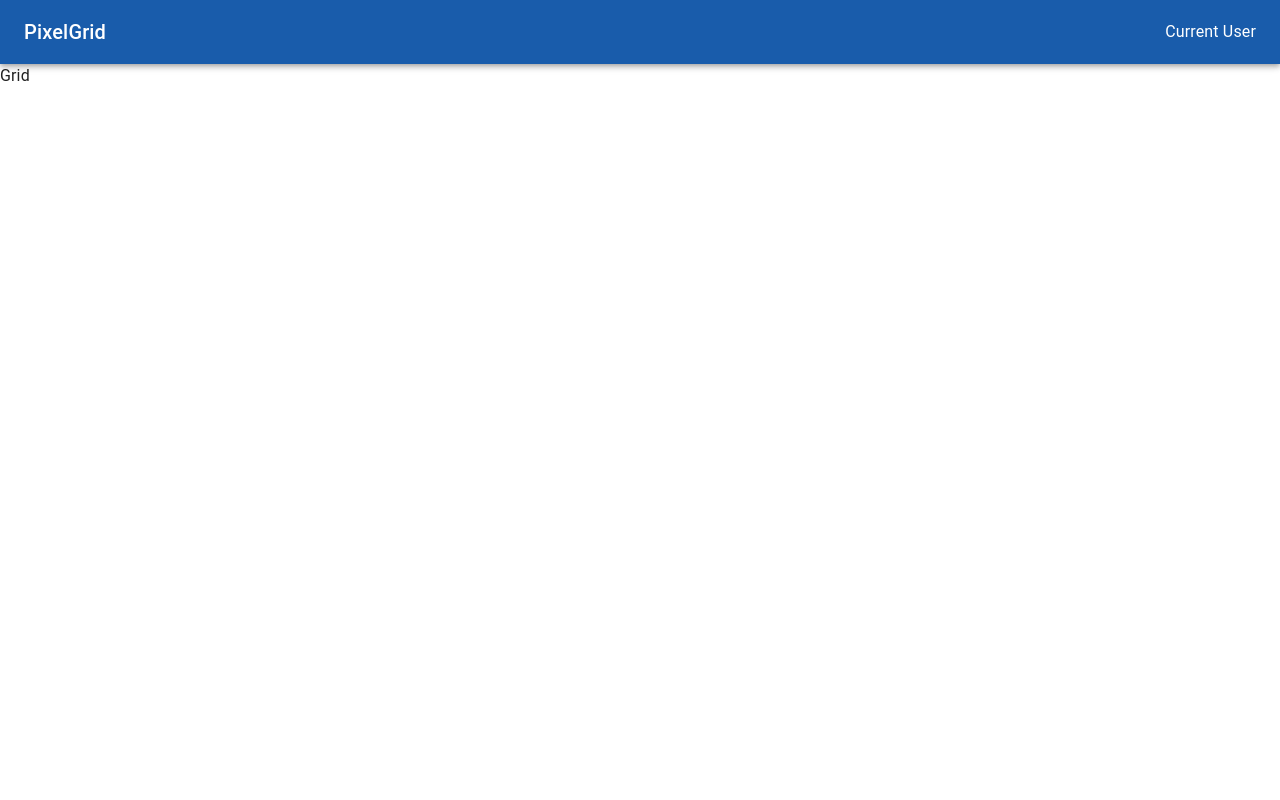
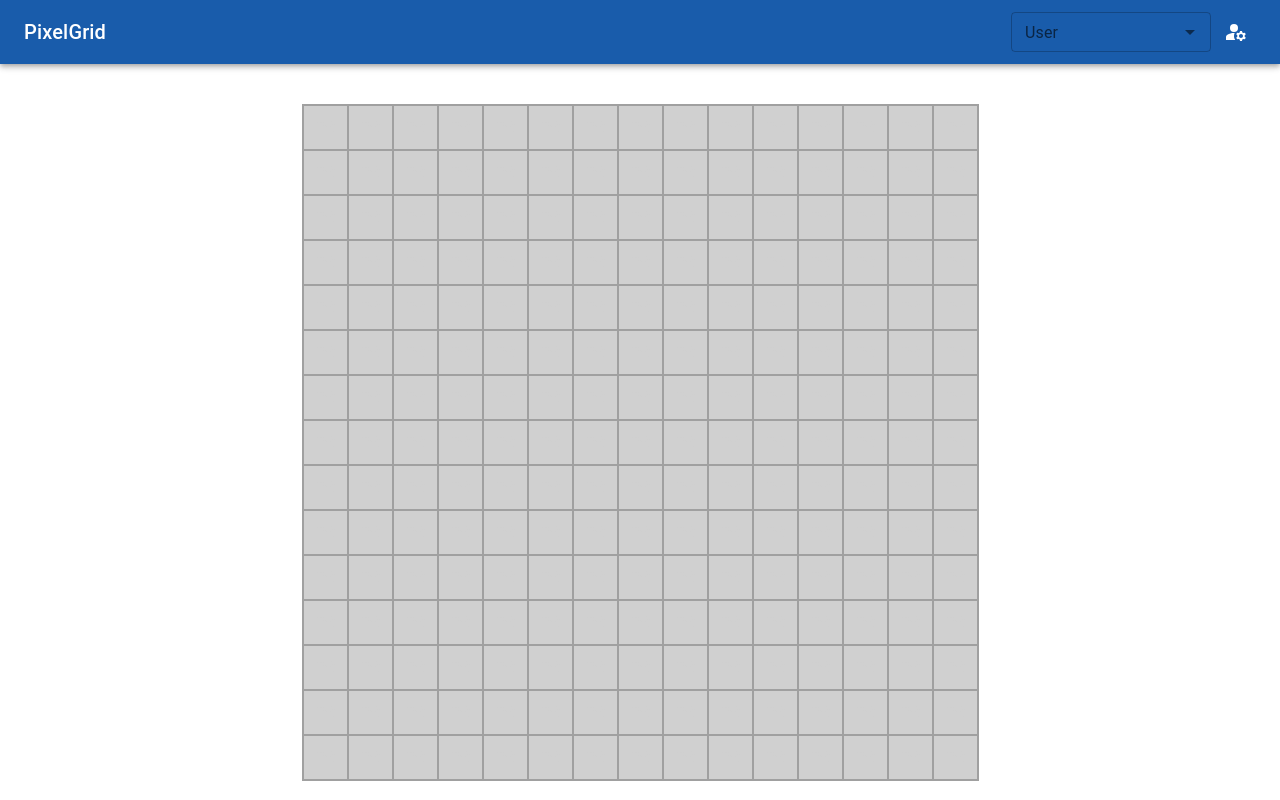
Before and after one commit to kronning6/pixel-grid-symfony-cra-mui, a React (Create React App) app in the folder app/: page / in a window 1280 px wide. Built offline with nearby package versions, Linux system fonts and the light colour scheme.

Commit message:
Add first grid with dummy data and user login dropdown

```diff
--- a/app/package.json
+++ b/app/package.json
@@ -5,6 +5,7 @@
   "dependencies": {
     "@emotion/react": "^11.10.4",
     "@emotion/styled": "^11.10.4",
+    "@mui/icons-material": "^5.10.9",
     "@mui/material": "^5.10.4",
     "@testing-library/jest-dom": "^5.16.5",
     "@testing-library/react": "^13.4.0",
--- a/app/src/App.tsx
+++ b/app/src/App.tsx
@@ -2,6 +2,8 @@ import React from 'react';
 import { BrowserRouter as Router, Routes, Route } from 'react-router-dom';
 import ThemeProvider from './components/mui/ThemeProvider/ThemeProvider';
 import Dashboard from './components/Dashboard/Dashboard';
+import Grid from './components/Grid/Grid';
+import Profile from './components/Profile/Profile';
 
 const App = (): JSX.Element => {
   return (
@@ -10,8 +12,8 @@ const App = (): JSX.Element => {
         <Routes>
           {/* Dashboard routes */}
           <Route path="/" element={<Dashboard />}>
-            <Route index element={<div>Grid</div>} />
-            <Route path="profile" element={<div>Profile</div>} />
+            <Route index element={<Grid />} />
+            <Route path="profile" element={<Profile />} />
           </Route>
           {/* End of Dashboard routes */}
         </Routes>
--- a/app/src/components/Dashboard/Dashboard.tsx
+++ b/app/src/components/Dashboard/Dashboard.tsx
@@ -1,11 +1,16 @@
-import React, { PropsWithChildren } from 'react';
-import { Outlet } from 'react-router-dom';
+import React from 'react';
+import { Outlet, useNavigate } from 'react-router-dom';
+import AppBar from '../mui/AppBar/AppBar';
+import Autocomplete from '../mui/Autocomplete/Autocomplete';
 import Box from '../mui/Box/Box';
-import AppBar from '../mui/AppBar/AppBar';
+import TextField from '../mui/TextField/TextField';
 import Toolbar from '../mui/Toolbar/Toolbar';
 import Typography from '../mui/Typography/Typography';
+import IconButton from '../mui/IconButton/IconButton';
+import EditProfileIcon from '../mui/icons/EditProfileIcon';
 
-const Dashboard = (props: PropsWithChildren): JSX.Element => {
+const Dashboard = (): JSX.Element => {
+  const navigate = useNavigate();
   return (
     <Box
       sx={{
@@ -21,7 +26,23 @@ const Dashboard = (props: PropsWithChildren): JSX.Element => {
             <Typography variant="h6" noWrap sx={{ flexGrow: 1 }}>
               PixelGrid
             </Typography>
-            <Box>Current User</Box>
+            <Box
+              sx={{
+                display: 'flex',
+              }}
+            >
+              <Autocomplete
+                sx={{
+                  width: '200px',
+                }}
+                size={'small'}
+                options={[{ label: 'Kyle Ronning', value: '1' }]}
+                renderInput={(params) => <TextField color={'error'} {...params} label="User" />}
+              />
+              <IconButton sx={{ color: '#fff', marginLeft: '5px' }} onClick={() => navigate('profile')}>
+                <EditProfileIcon />
+              </IconButton>
+            </Box>
           </Toolbar>
         </AppBar>
       </Box>
--- /dev/null
+++ b/app/src/components/Grid/Grid.tsx
@@ -0,0 +1,46 @@
+import React from 'react';
+import Box from '../mui/Box/Box';
+import Pixel from '../Pixel/Pixel';
+
+const Grid = (): JSX.Element => {
+  // Temp data
+  const gridList = [];
+  for (let y = 14; y >= 0; y--) {
+    for (let x = 0; x <= 14; x++) {
+      gridList.push({ x: x, y: y });
+    }
+  }
+  const pixelsWide =
+    1 +
+    Math.abs(gridList.reduce((min, p) => (p.x < min ? p.x : min), gridList[0].x)) +
+    gridList.reduce((max, p) => (p.x > max ? p.x : max), gridList[0].x);
+  const size = 45;
+  // Temp data
+
+  return (
+    <Box
+      sx={{
+        display: 'flex',
+        flexDirection: 'column',
+        height: '100%',
+        width: '100%',
+      }}
+    >
+      <Box
+        sx={{
+          border: '1px solid #a0a0a0',
+          marginTop: '40px',
+          marginLeft: 'auto',
+          marginRight: 'auto',
+          width: `${2 + size * pixelsWide}px`,
+        }}
+      >
+        {gridList.map((pixelData, index) => (
+          <Pixel key={index} label={'PG'} size={size} backgroundColor="#d0d0d0" color="#d0d0d0" />
+        ))}
+      </Box>
+    </Box>
+  );
+};
+
+export default Grid;
--- /dev/null
+++ b/app/src/components/Pixel/Pixel.tsx
@@ -0,0 +1,32 @@
+import React from 'react';
+import Box from '../mui/Box/Box';
+
+export interface PixelProps {
+  color: string;
+  backgroundColor: string;
+  label: string;
+  size: number;
+}
+
+const Pixel = (props: PixelProps): JSX.Element => {
+  return (
+    <Box
+      sx={{
+        display: 'inline-flex',
+        alignItems: 'center',
+        justifyContent: 'center',
+        backgroundColor: props.backgroundColor,
+        border: '1px solid #a0a0a0',
+        color: props.color,
+        cursor: 'pointer',
+        fontSize: '100%',
+        height: `${props.size}px`,
+        width: `${props.size}px`,
+      }}
+    >
+      {props.label}
+    </Box>
+  );
+};
+
+export default Pixel;
--- /dev/null
+++ b/app/src/components/Profile/Profile.tsx
@@ -0,0 +1,21 @@
+import React from 'react';
+import Box from '../mui/Box/Box';
+import Typography from '../mui/Typography/Typography';
+
+const Profile = (): JSX.Element => {
+  return (
+    <Box
+      sx={{
+        backgroundColor: 'orange',
+        display: 'flex',
+        flexDirection: 'column',
+        height: '100%',
+        width: '100%',
+      }}
+    >
+      <Typography variant="h1">Profile</Typography>
+    </Box>
+  );
+};
+
+export default Profile;
--- /dev/null
+++ b/app/src/components/mui/Autocomplete/Autocomplete.tsx
@@ -0,0 +1,17 @@
+import React from 'react';
+import { Autocomplete as MuiAutocomplete, AutocompleteRenderInputParams, SxProps, Theme } from '@mui/material';
+
+export interface AutocompleteProps {
+  options: ReadonlyArray<{ label: string; value: string }>;
+  sx?: SxProps<Theme>;
+  size?: 'small' | 'medium';
+  renderInput: (params: AutocompleteRenderInputParams) => React.ReactNode;
+}
+
+const Autocomplete = ({ ...rest }: AutocompleteProps): JSX.Element => {
+  return (
+    <MuiAutocomplete disablePortal isOptionEqualToValue={(option, value) => option.value === value.value} {...rest} />
+  );
+};
+
+export default Autocomplete;
--- /dev/null
+++ b/app/src/components/mui/IconButton/IconButton.tsx
@@ -0,0 +1,10 @@
+import React from 'react';
+import { IconButton as MuiIconButton, IconButtonProps as MuiIconButtonProps } from '@mui/material';
+
+export type IconButtonProps = MuiIconButtonProps;
+
+const IconButton = ({ children, ...rest }: IconButtonProps): JSX.Element => {
+  return <MuiIconButton {...rest}>{children}</MuiIconButton>;
+};
+
+export default IconButton;
--- /dev/null
+++ b/app/src/components/mui/TextField/TextField.tsx
@@ -0,0 +1,10 @@
+import React from 'react';
+import { TextField as MuiTextField, TextFieldProps as MuiTextFieldProps } from '@mui/material';
+
+export type TextFieldProps = MuiTextFieldProps;
+
+const TextField = ({ ...rest }: TextFieldProps): JSX.Element => {
+  return <MuiTextField {...rest} />;
+};
+
+export default TextField;
--- /dev/null
+++ b/app/src/components/mui/icons/EditProfileIcon.tsx
@@ -0,0 +1,3 @@
+import EditProfileIcon from '@mui/icons-material/ManageAccounts';
+
+export default EditProfileIcon;
```
Also changed, not shown: 1 other file (tests, documents, lock files or other folders).
